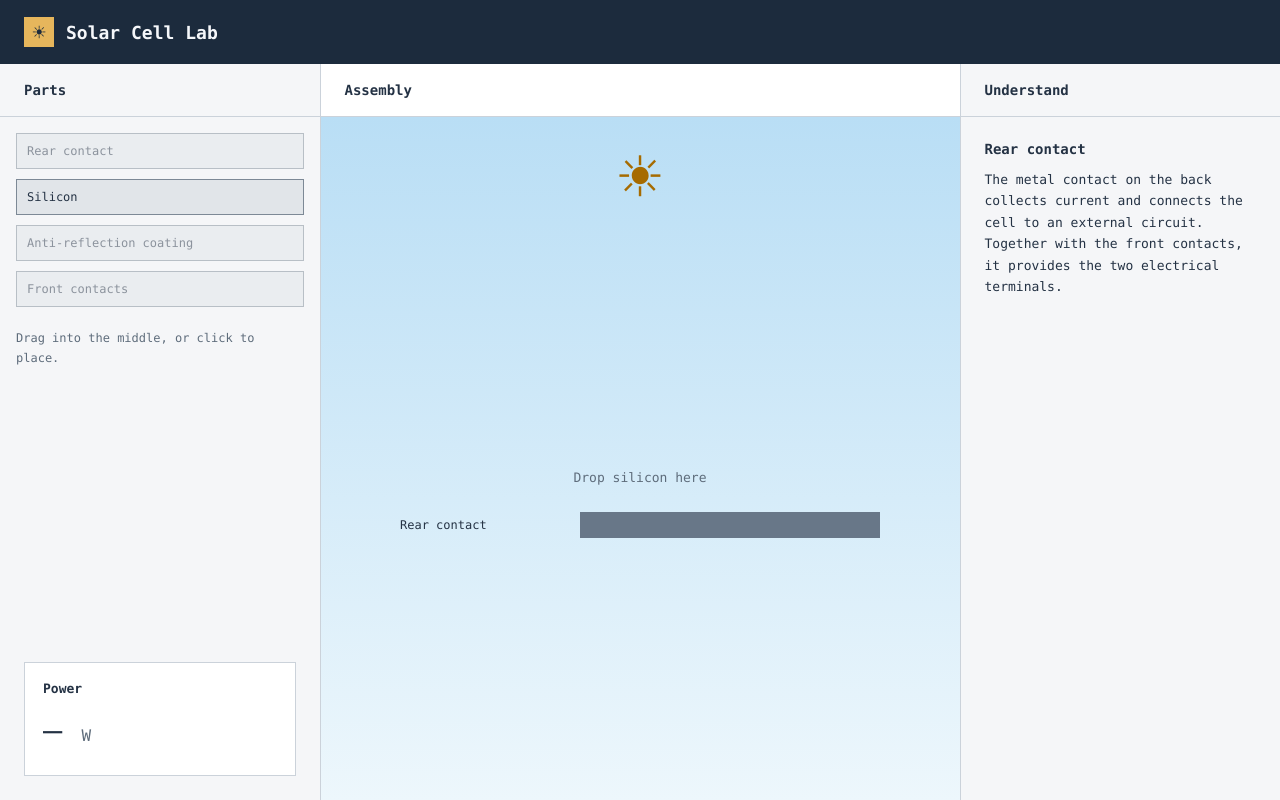
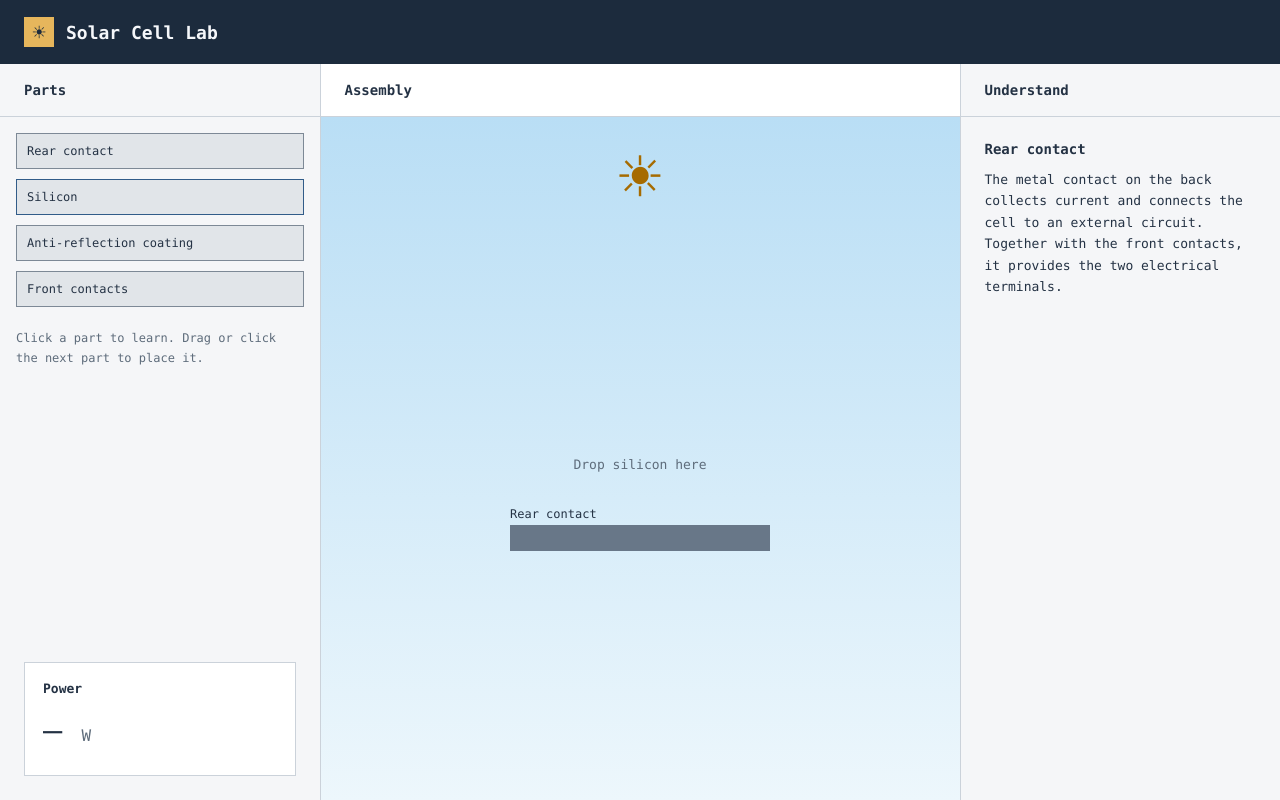
Before and after one commit to Nevetsgaming/Solarpanelsim, a React (Vite) app: page / in a window 1280 px wide. Both pictures are taken after a click on the button "Rear contact". Built offline with nearby package versions, Linux system fonts and the light colour scheme.

Commit message:
Added clickables

```diff
--- a/src/App.css
+++ b/src/App.css
@@ -26,26 +26,31 @@
 .panel-body { min-height: 320px; display: flex; flex-direction: column; flex: 1; }
 
 .parts-list { padding: 16px; }
-.part { width: 100%; margin-bottom: 10px; padding: 10px; border: 1px solid #7d8996; background: #e1e5e9; color: #243244; cursor: grab; text-align: left; font-size: 12px; white-space: nowrap; }
+.part { width: 100%; margin-bottom: 10px; padding: 10px; border: 1px solid #7d8996; background: #e1e5e9; color: #243244; cursor: pointer; text-align: left; font-size: 12px; white-space: nowrap; }
+.part[draggable="true"] { cursor: grab; border-color: #315c89; }
 .part:disabled { opacity: .5; cursor: default; }
 .part:focus-visible { outline: 2px solid #315c89; outline-offset: 3px; }
 .part-hint { margin-top: 12px; color: var(--muted); font-size: 12px; }
-.assembly-area { position: relative; flex: 1; min-height: 440px; padding: 120px 16px 32px; display: grid; place-items: center; background: linear-gradient(#b9def5, #edf7fc); }
+.assembly-area { position: relative; flex: 1; min-height: 440px; padding: 120px 16px 32px; display: grid; place-items: center; background: linear-gradient(#b9def5, #edf7fc); container-type: inline-size; }
 .assembly-status { width: 100%; text-align: center; color: var(--muted); font-size: 13px; }
 .assembly-hint { margin-bottom: 24px; }
-.assembly-sun { position: absolute; top: 24px; left: 50%; transform: translateX(-50%); color: #a66b00; font-size: 72px; line-height: 1; }
+.assembly-sun { position: absolute; top: 24px; left: 50%; transform: translateX(-50%); color: #a66b00; font-size: 72px; line-height: 1; background: none; border: none; padding: 0; cursor: pointer; }
 /* Reverse the visual order so each new layer sits on top of the previous one. */
-.cell-stack { display: flex; flex-direction: column-reverse; width: 100%; max-width: 480px; margin: auto; }
-.layer-row { display: grid; grid-template-columns: 180px minmax(0, 1fr); align-items: center; }
-.layer-label { padding: 0 16px 0 0; text-align: left; font-size: 12px; white-space: nowrap; background: none; border: none; color: #243244; cursor: pointer; }
+.cell-stack { display: flex; flex-direction: column-reverse; width: 100%; max-width: 260px; margin: auto; }
+.layer-row { position: relative; }
+.layer-label { position: absolute; right: calc(100% + 12px); top: 50%; transform: translateY(-50%); padding: 0; text-align: left; font-size: 12px; white-space: nowrap; background: none; border: none; color: #243244; cursor: pointer; }
 .layer-label:hover { text-decoration: underline; }
 .layer-label:focus-visible { outline: 2px solid #315c89; outline-offset: 2px; }
 .part-explanation { padding: 24px; }
 .part-explanation h3 { font-size: 14px; margin-bottom: 12px; }
 .part-explanation p { font-size: 13px; }
-.cell-layer { min-height: 26px; }
+.cell-layer { display: block; width: 100%; min-height: 26px; padding: 0; border: none; cursor: pointer; }
 .rear-contact { background: #687788; color: #fff; }
-.silicon { min-height: 90px; background: #324f70; color: #fff; }
+.silicon { display: flex; flex-direction: column; }
+.silicon button { width: 100%; border: none; font-size: 12px; cursor: pointer; }
+.silicon-emitter { min-height: 32px; background: #b8daed; color: #1b3447; }
+.silicon-base { min-height: 84px; background: #324f70; color: #fff; }
+.assembly-area button:focus-visible { outline: 2px solid #172332; outline-offset: 2px; z-index: 1; }
 .coating { min-height: 16px; background: #b4d5df; color: #243244; }
 .front-contacts { background: repeating-linear-gradient(90deg, #9da8b5 0 12px, #edf1f5 12px 48px); color: #172332; }
 .power-box { margin: auto 24px 24px; padding: 18px; border: 1px solid var(--border); background: #fff; }
@@ -53,6 +58,11 @@
 .power-value { margin-top: 8px; font-size: 32px; }
 .power-value span { font-size: 16px; color: var(--muted); }
 
+/* On narrow panels, labels sit above the pieces to keep the cell centred. */
+@container (max-width: 640px) {
+  .layer-label { position: static; transform: none; display: block; margin: 8px 0 4px; }
+}
+
 @media (max-width: 800px) {
   .workspace { grid-template-columns: minmax(0, 1fr); }
   .panel-header { padding: 16px 20px; }
--- a/src/components/CellVisualization.tsx
+++ b/src/components/CellVisualization.tsx
@@ -18,7 +18,7 @@ export default function CellVisualization({ placedPartCount, onPlacePart, onSele
           onPlacePart(event.dataTransfer.getData('text/plain'))
         }}
       >
-        <div className="assembly-sun" role="img" aria-label="Sun">☀</div>
+        <button type="button" className="assembly-sun" aria-label="Learn about sunlight" onClick={() => onSelectPart('sun')}>☀</button>
         <div className="assembly-status" role="status">
           <p className="assembly-hint">
             {parts[placedPartCount]
@@ -29,7 +29,14 @@ export default function CellVisualization({ placedPartCount, onPlacePart, onSele
             {parts.slice(0, placedPartCount).map((part) => (
               <div key={part.id} className="layer-row">
                 <button type="button" className="layer-label" onClick={() => onSelectPart(part.id)}>{part.name}</button>
-                <div className={`cell-layer ${part.id}`} aria-hidden="true" />
+                {part.id === 'silicon' ? (
+                  <div className="silicon">
+                    <button type="button" className="silicon-emitter" onClick={() => onSelectPart('emitter')}>n-type emitter</button>
+                    <button type="button" className="silicon-base" onClick={() => onSelectPart('base')}>p-type base</button>
+                  </div>
+                ) : (
+                  <button type="button" className={`cell-layer ${part.id}`} aria-label={`Learn about ${part.name.toLowerCase()}`} onClick={() => onSelectPart(part.id)} />
+                )}
               </div>
             ))}
           </div>
--- a/src/components/DesignPanel.tsx
+++ b/src/components/DesignPanel.tsx
@@ -16,7 +16,6 @@ export default function DesignPanel({ placedPartCount, onPlacePart }: DesignPane
             className="part"
             type="button"
             draggable={index === placedPartCount}
-            disabled={index !== placedPartCount}
             onDragStart={(event) => {
               event.dataTransfer.setData('text/plain', part.id)
               event.dataTransfer.effectAllowed = 'copy'
@@ -26,7 +25,7 @@ export default function DesignPanel({ placedPartCount, onPlacePart }: DesignPane
             {part.name}
           </button>
         ))}
-        <p className="part-hint">Drag into the middle, or click to place.</p>
+        <p className="part-hint">Click a part to learn. Drag or click the next part to place it.</p>
       </div>
       <div className="power-box">
         <h3>Power</h3>
--- a/src/components/LearningPanel.tsx
+++ b/src/components/LearningPanel.tsx
@@ -1,12 +1,12 @@
 import Panel from './Panel'
-import { parts } from '../parts'
+import { learningTopics } from '../parts'
 
 type LearningPanelProps = {
   selectedPartId: string | null
 }
 
 export default function LearningPanel({ selectedPartId }: LearningPanelProps) {
-  const selectedPart = parts.find((part) => part.id === selectedPartId)
+  const selectedPart = learningTopics.find((part) => part.id === selectedPartId)
 
   return (
     <Panel id="learning" title="Understand">
--- a/src/parts.ts
+++ b/src/parts.ts
@@ -4,7 +4,10 @@ export const parts = [
     id: 'rear-contact', name: 'Rear contact',
     description: 'The metal contact on the back collects current and connects the cell to an external circuit. Together with the front contacts, it provides the two electrical terminals.',
   },
-  { id: 'silicon', name: 'Silicon', description: '' },
+  {
+    id: 'silicon', name: 'Silicon',
+    description: 'This example uses a thin n-type emitter above a thicker p-type base. They are differently doped regions of one silicon cell. Their boundary forms the p–n junction, whose electric field helps separate light-generated electrons and holes. Colours distinguish the regions, not electric charge; the drawing is not to scale.',
+  },
   {
     id: 'coating', name: 'Anti-reflection coating',
     description: 'This thin optical layer reduces the light reflected from the front surface, allowing more light to enter the silicon.',
@@ -14,3 +17,19 @@ export const parts = [
     description: 'Metal fingers collect current and carry it to larger busbars. Wider fingers reduce electrical resistance, but also block more incoming light.',
   },
 ]
+
+export const learningTopics = [
+  ...parts,
+  {
+    id: 'sun', name: 'Sunlight',
+    description: 'Light supplies the energy. A photon with enough energy can generate an electron–hole pair in silicon. The contacts collect the resulting current through an external circuit.',
+  },
+  {
+    id: 'emitter', name: 'n-type emitter',
+    description: 'The thin front region is doped so electrons are its majority mobile carriers. It forms a p–n junction with the p-type base and provides a path to the front contacts. The region is electrically neutral overall, not a negatively charged slab.',
+  },
+  {
+    id: 'base', name: 'p-type base',
+    description: 'The thicker silicon region absorbs much of the incoming usable light. Doping makes holes its majority mobile carriers. A hole is a missing electron that behaves as a positive mobile carrier. The base is electrically neutral overall, not a positively charged slab.',
+  },
+]
```
